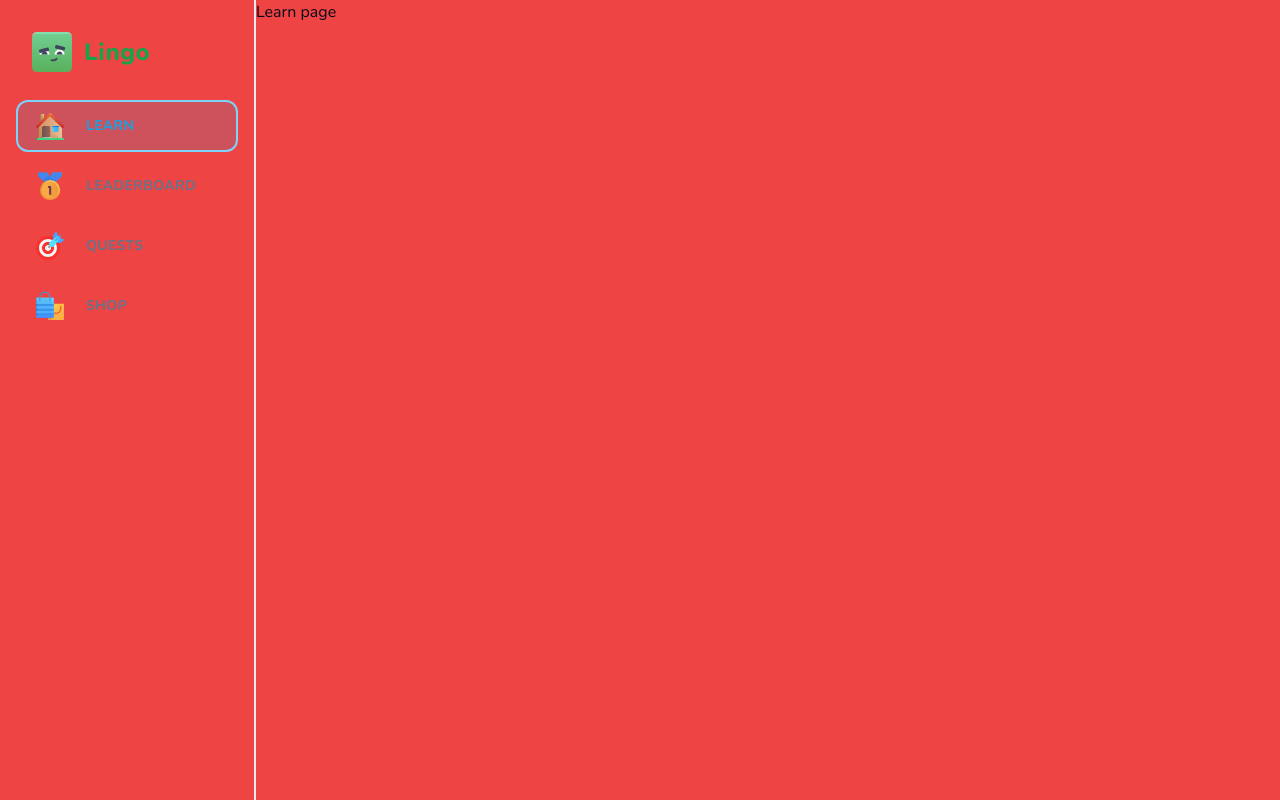
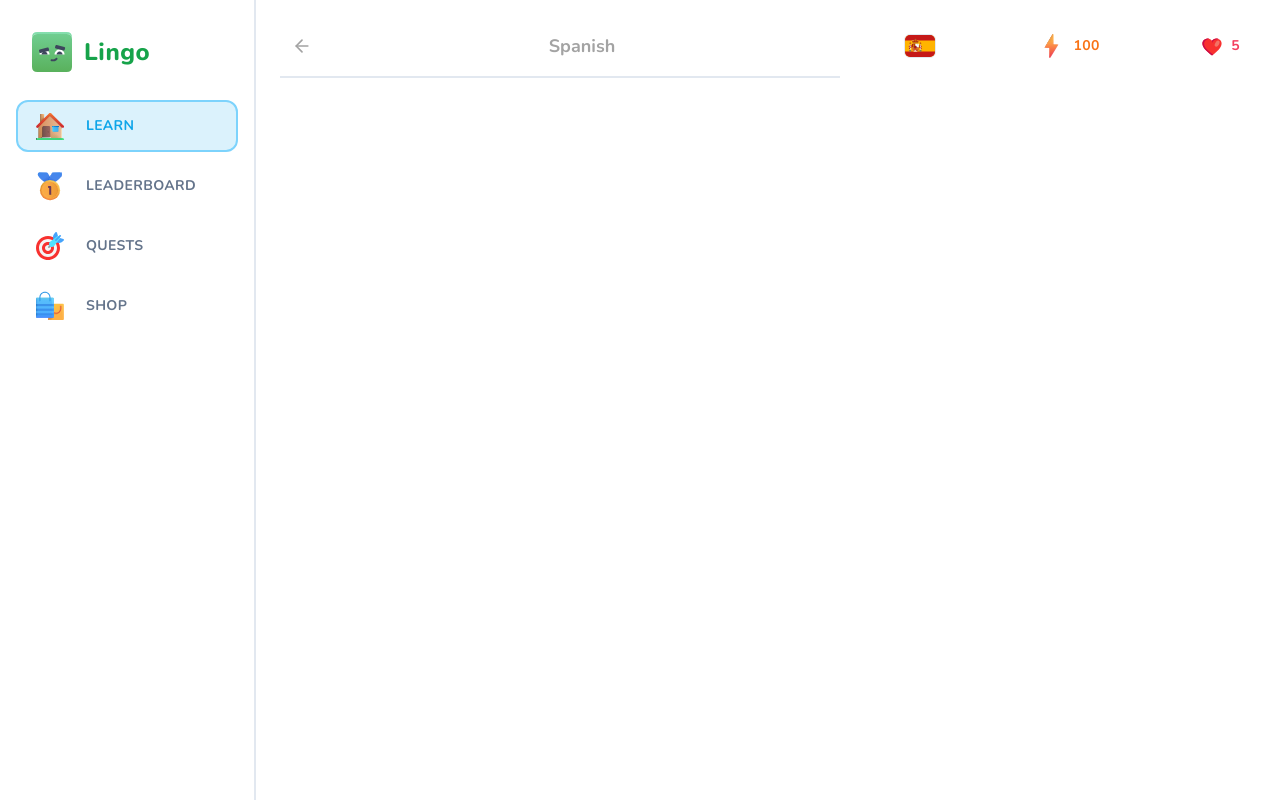
Before and after one commit to rachelpytse/Lingo, a Next.js app: page /learn in a window 1280 px wide. Built offline with nearby package versions, Linux system fonts and the light colour scheme.

Commit message:
Added learn page wrappers

```diff
--- a/app/(main)/layout.tsx
+++ b/app/(main)/layout.tsx
@@ -12,8 +12,8 @@
         <>
             <MobileHeader/>
             <Sidebar className="hidden lg:flex"/>
-            <main className="lg:pl-[256px] bg-red-500 h-full pt-[50px] lg:pt-0">
-                <div className="h-full">
+            <main className="lg:pl-[256px] h-full pt-[50px] lg:pt-0">
+                <div className="max-w-[1056px] mx-auto pt-6 h-full">
                     {children}
                 </div>
             </main>
--- /dev/null
+++ b/app/(main)/learn/header.tsx
@@ -0,0 +1,26 @@
+import { Button } from "@/components/ui/button";
+import { ArrowLeft } from "lucide-react";
+import Link from "next/link";
+
+type Props = {
+    title: string;
+}
+
+export const Header = ({
+    title
+}: Props) => {
+    return(
+        <div className="sticky top-0 bg-white pb-3 lg:pt-[28px] lg:mt-[-28px] flex items-center justify-between border-b-2 mb-5 text-neutral-400 lg:z-50">
+            <Link href="/courses">
+                <Button variant="ghost" size="sm">
+                    <ArrowLeft className="h-5 w-5 stroke-2 text-neutral-400"/>
+                </Button>
+            </Link>
+            <h1 className="font-bold text-lg">
+                {title}
+            </h1>
+            {/* an empty div to make the title center because we used justify-between */}
+            <div/>
+        </div>
+    )
+}
--- a/app/(main)/learn/page.tsx
+++ b/app/(main)/learn/page.tsx
@@ -1,7 +1,24 @@
+import { FeedWrapper } from "@/components/feed-wrapper";
+import { StickyWrapper } from "@/components/sticky-wrapper";
+import { Header } from "./header";
+import { UserProgress } from "@/components/user-progress";
+
 const LearnPage = () => {
     return (
-        <div>
-            Learn page
+        <div className="flex flex-row-reverse gap-[48px] px-6">
+            <StickyWrapper>
+                <UserProgress
+                    activeCourse={{ title: "Spanish", imageSrc: "/es.svg"}}
+                    hearts={5}
+                    points={100}
+                    hasActiveSubscription={false}
+                />
+            </StickyWrapper>
+            <FeedWrapper>
+                <Header
+                    title="Spanish"
+                />
+            </FeedWrapper>
         </div>
      );
 }
--- /dev/null
+++ b/components/feed-wrapper.tsx
@@ -0,0 +1,13 @@
+type Props = {
+    children: React.ReactNode
+}
+
+export const FeedWrapper = ({
+    children
+}: Props) => {
+    return(
+        <div className="flex-1 relative top-0 pb-10">
+            {children}
+        </div>
+    )
+}
--- /dev/null
+++ b/components/sticky-wrapper.tsx
@@ -0,0 +1,15 @@
+type Props = {
+    children: React.ReactNode
+}
+
+export const StickyWrapper = ({
+    children
+}: Props) => {
+    return(
+        <div className="hidden lg:block w-[368px] sticky self-end bottom-6">
+            <div className="min-h-[calc(100vh-48px)] sticky top-6 flex flex-col gap-y-4">
+                {children}
+            </div>
+        </div>
+    )
+}
--- /dev/null
+++ b/components/user-progress.tsx
@@ -0,0 +1,60 @@
+import Link from "next/link";
+import { Button } from "./ui/button";
+import Image from "next/image";
+import { InfinityIcon } from "lucide-react";
+
+type Props = {
+    activeCourse: {imageSrc: string, title: string}; //TODO: replace with db types
+    hearts: number;
+    points: number;
+    hasActiveSubscription: boolean;
+}
+
+export const UserProgress = ({
+    activeCourse,
+    hearts,
+    points,
+    hasActiveSubscription,
+}: Props) => {
+    return(
+        <div className="flex items-center justify-between gap-x-2 w-full">
+            <Link href="/courses">
+                <Button variant="ghost">
+                    <Image
+                        alt={activeCourse.title}
+                        src={activeCourse.imageSrc}
+                        className="rounded-md border"
+                        width={32}
+                        height={32}
+                    />
+                </Button>
+            </Link>
+            <Link href="/shop">
+                <Button variant="ghost" className="text-orange-500">
+                    <Image
+                        alt="Points"
+                        src="/points.svg"
+                        className="mr-2"
+                        height={28}
+                        width={28}
+                    />
+                    {points}
+                </Button>
+            </Link>
+            <Link href="/shop">
+                <Button variant="ghost" className="text-rose-500">
+                    <Image
+                        alt="Hearts"
+                        src="/heart.svg"
+                        className="mr-2"
+                        height={22}
+                        width={22}
+                    />
+                    {hasActiveSubscription
+                    ? <InfinityIcon className="h-4 w-4 stroke-[3]"/>
+                    : hearts}
+                </Button>
+            </Link>
+        </div>
+    )
+}
```
Also changed, not shown: public/heart.svg (added), public/points.svg (added).
